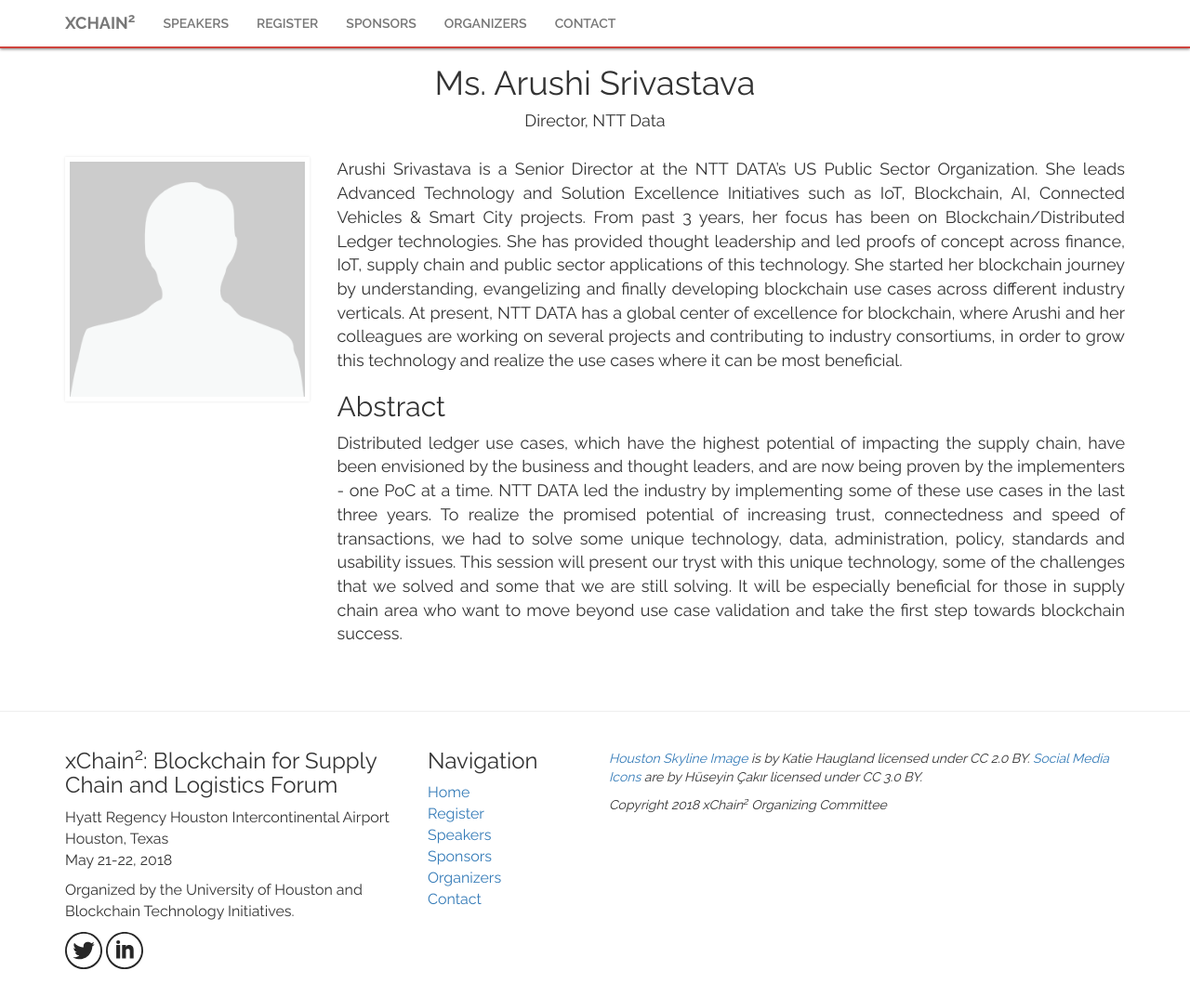
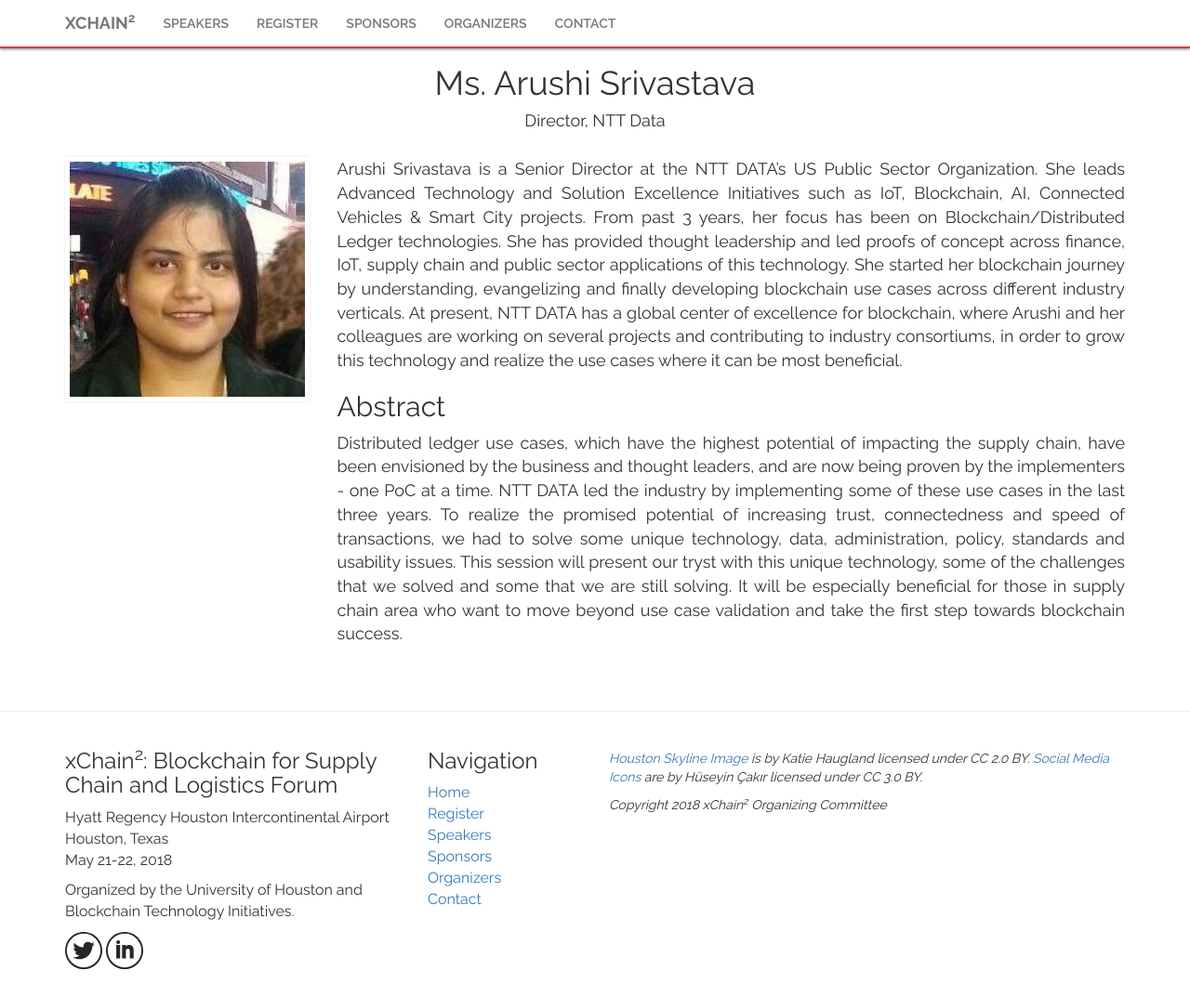
Before and after one commit to gnawalishyam/jekyll, a Jekyll site: the page built from _posts/2018-04-18-Arushi-Srivastava.md, in a window 1280 px wide and 1073 px high. Shown: the whole window at 93% size. Built offline with Jekyll 4.4.1, drawn with Linux system fonts in a browser that asks for light colours; some web fonts are replaced.

Commit message:
Addded Arushi Srivastava profile image

```diff
--- a/_posts/2018-04-18-Arushi-Srivastava.md
+++ b/_posts/2018-04-18-Arushi-Srivastava.md
@@ -8,7 +8,7 @@
 position: "Director, NTT Data"
 blurb: "Arushi Srivastava is a Senior Director at the NTT DATA's US Public Sector Organization."
 categories: speakers
-image: "/res/person-placeholder.png"
+image: "/res/people/Arushi-Srivastava.jpg"
 ---
 
 Arushi Srivastava is a Senior Director at the NTT DATA's US Public Sector Organization. She leads Advanced Technology and Solution Excellence Initiatives such as IoT, Blockchain, AI, Connected Vehicles & Smart City projects. From past 3 years, her focus has been on Blockchain/Distributed Ledger technologies. She has provided thought leadership and led proofs of concept across finance, IoT, supply chain and public sector applications of this technology. She started her blockchain journey by understanding, evangelizing and finally developing blockchain use cases across different industry verticals. At present, NTT DATA has a global center of excellence for blockchain, where Arushi and her colleagues are working on several projects and contributing to industry consortiums, in order to grow this technology and realize the use cases where it can be most beneficial.
```
Also changed, not shown: res/people/Arushi-Srivastava.jpg (added).
